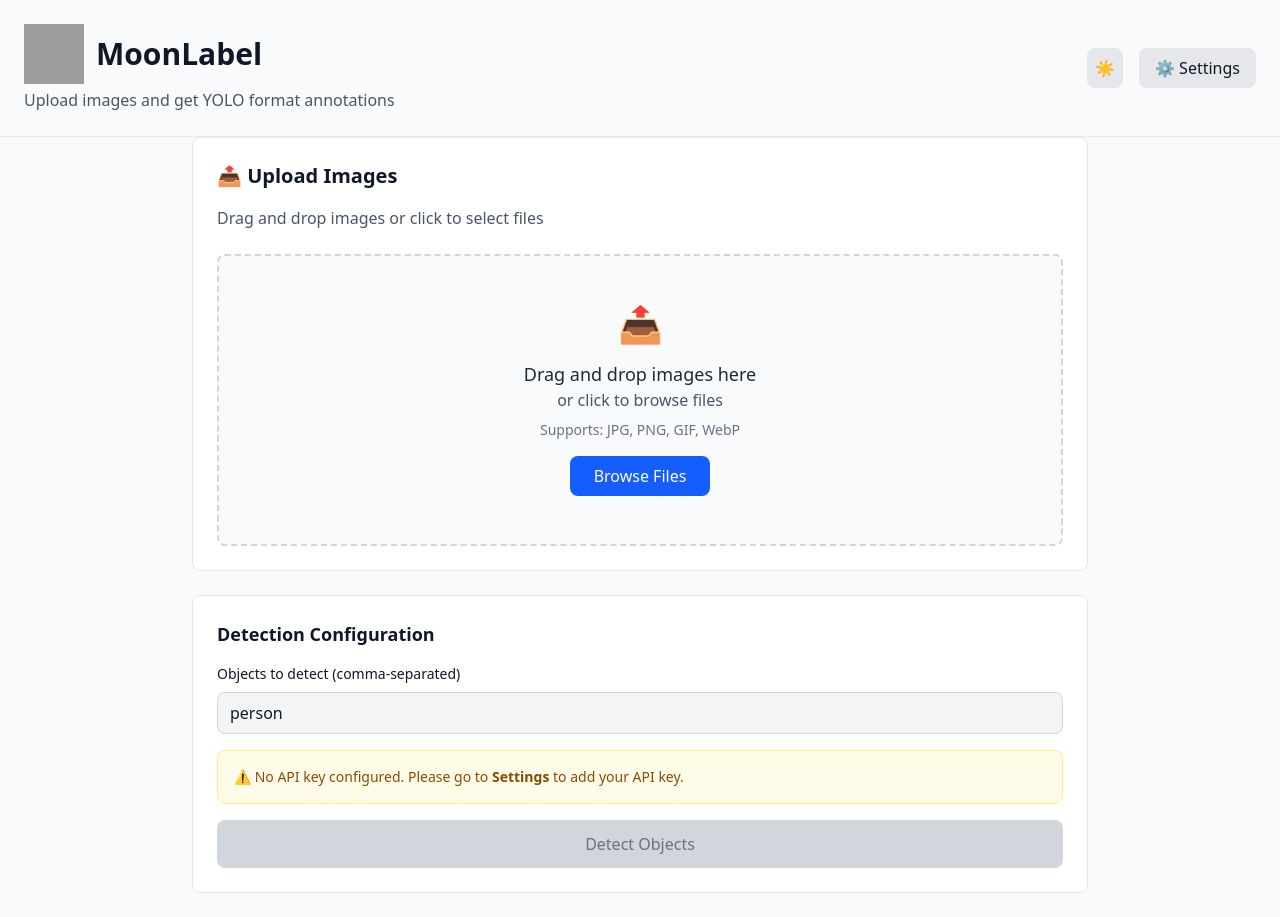
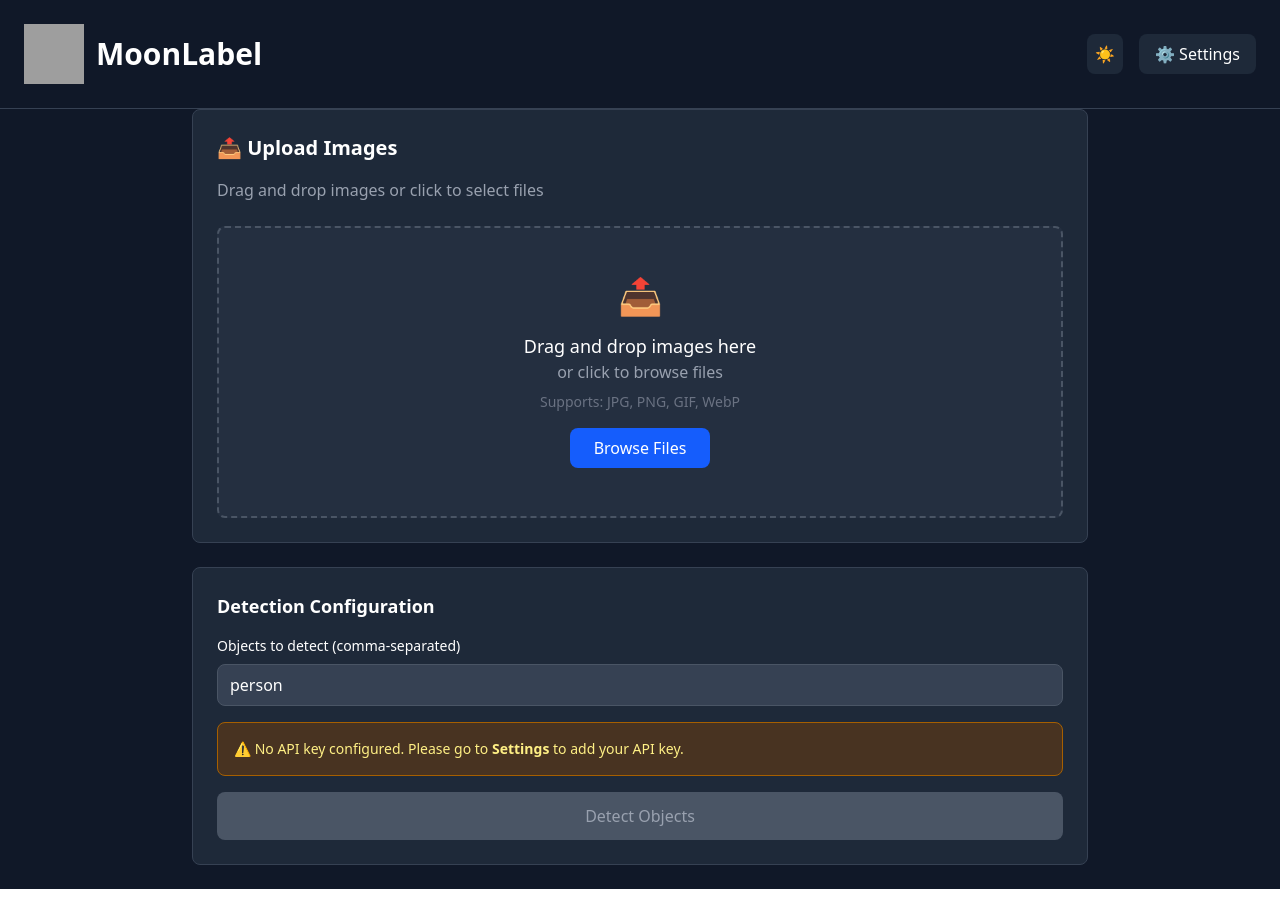
Before and after one commit to muratcanlaloglu/moonlabel, a React (Vite) app in the folder frontend/: page / in a window 1280 px wide. After the commit the page ends 889 px from the top, so only its background shows below. Built offline with nearby package versions, Linux system fonts and the light colour scheme; grey boxes are pictures that could not be loaded.

Commit message:
Fix theme toggle: dark/light mode switch not working

```diff
--- a/frontend/src/App.css
+++ b/frontend/src/App.css
@@ -16,7 +16,7 @@
 
 ::-webkit-scrollbar-track {
   background: #1f2937;
-}
+  }
 
 ::-webkit-scrollbar-thumb {
   background: #4b5563;
--- a/frontend/src/components/Home.tsx
+++ b/frontend/src/components/Home.tsx
@@ -62,7 +62,6 @@ export default function Home() {
             <img src={logo} alt="MoonLabel" className="w-15 h-15" />
             MoonLabel
           </h1>
-          <p className="text-gray-600 dark:text-gray-400 mt-1">Upload images and get YOLO format annotations</p>
         </div>
         <div className="flex items-center gap-4">
           <button
--- a/frontend/src/index.css
+++ b/frontend/src/index.css
@@ -1 +1,2 @@
 @import "tailwindcss";
+@custom-variant dark (&:where(.dark, .dark *));
--- /dev/null
+++ b/frontend/tailwind.config.js
@@ -0,0 +1,11 @@
+export default {
+  darkMode: 'class',
+  content: [
+    './index.html',
+    './src/**/*.{js,ts,jsx,tsx}',
+  ],
+  theme: {
+    extend: {},
+  },
+  plugins: [],
+}
```
